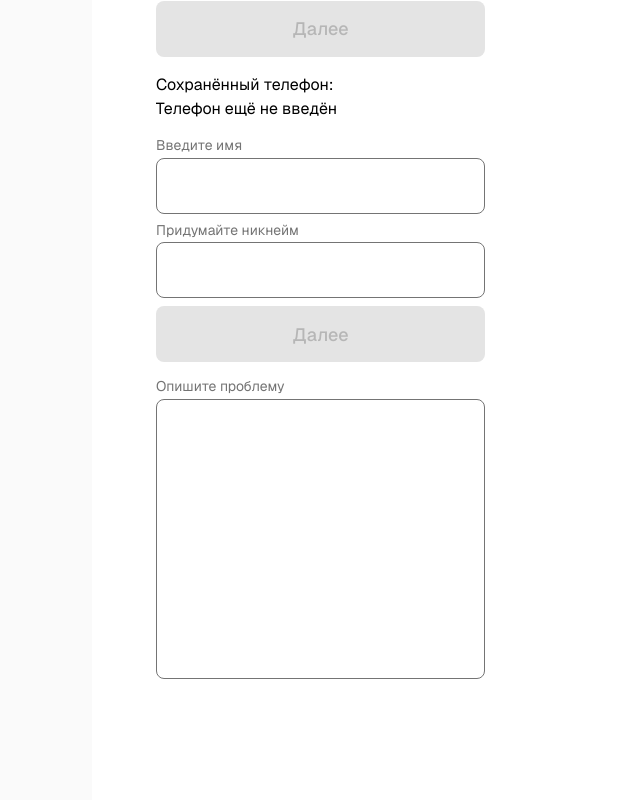
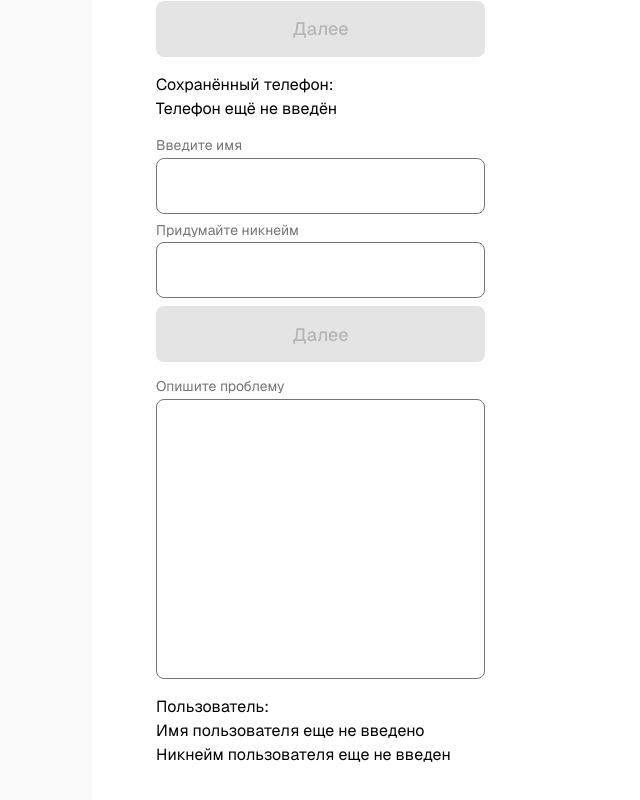
Before and after one commit to akatosphere/chat-frontend-2, a Next.js app: page / in a window 1280 px wide. Shown: the part 212-1012 px from the top of the page, without its empty margins (164-804 px from the left). Built offline with nearby package versions, Linux system fonts and the light colour scheme; no server answers.

Commit message:
feat: стор в userForm

```diff
--- a/app/page.tsx
+++ b/app/page.tsx
@@ -1,12 +1,14 @@
 "use client";
 
-import { usePhoneStore } from "@/features/auth/model/store";
+import { useUserFormStore } from "@/features/auth/model/store";
+import { usePhoneStore } from "@/features/auth/phoneForm/model/store";
 import { PhoneForm } from "@/features/auth/phoneForm/ui/phoneForm";
 import { UserForm } from "@/features/auth/ui/userForm";
 import { FormTextarea } from "@/shared/form/ui/formTextarea";
 
 export default function Home() {
   const phone = usePhoneStore((state) => state.phone);
+  const user = useUserFormStore((store) => store.user);
   return (
     <div className="flex min-h-screen items-center justify-center bg-zinc-50 font-sans text-black dark:bg-black">
       <main className="flex min-h-screen w-full max-w-3xl flex-col items-center gap-4 py-32 px-16 bg-white dark:bg-black sm:items-start">
@@ -17,6 +19,11 @@ export default function Home() {
         </div>
         <UserForm />
         <FormTextarea id="1" label="Опишите проблему" />
+        <div>
+          <h2>Пользователь:</h2>
+          <p>{user.firstName || "Имя пользователя еще не введено"}</p>
+          <p>{user.nickname || "Никнейм пользователя еще не введен"}</p>
+        </div>
       </main>
     </div>
   );
--- a/src/features/auth/model/store.ts
+++ b/src/features/auth/model/store.ts
@@ -1,13 +1,20 @@
 import { create } from 'zustand'
 
-interface PhoneState {
-    phone: string,
-    setPhone: (phone: string) => void;
-    reset: () => void;
+interface UserFormState {
+    user: {
+        firstName: string,
+        nickname: string
+    },
+    setUser: ({firstName, nickname} : {firstName:string, nickname:string}) => void,
+    reset: () => void
+
 }
 
-export const usePhoneStore = create<PhoneState>((set) => ({
-    phone: "",
-    setPhone: (phone) => set({phone}),
-    reset: () => set({phone: ""}),
+export const useUserFormStore = create<UserFormState>((set) => ({
+    user: {
+        firstName: "",
+        nickname: ""
+    },
+    setUser: ({firstName, nickname}) => set({user: {firstName, nickname}}),
+    reset: () => set({user: {firstName: "", nickname: ""}}),
 }))
--- a/src/features/auth/model/validation.ts
+++ b/src/features/auth/model/validation.ts
@@ -1,19 +1,13 @@
 import { z } from "zod";
 
-const phoneSchema = z
+const firstNameSchema = z
   .string()
-  .regex(/^\+7 \d{3} \d{3} \d{2} \d{2}$/, "Неверный формат телефона");
-
-
-
-const firstNameSchema = z
-.string()
   .min(1, "Заполните поле")
   .min(2, "Не менее 2 символов")
   .max(30, "Не более 30 символов")
   .regex(/^[A-Za-zА-Яа-яЁё\s-]+$/, "Только буквы, пробел или тире");
 
-const nickNameSchema = z
+const nicknameSchema = z
 .string()
 .min(1, "Заполните поле")
 .min(5, "Не менее 5 символов")
@@ -22,10 +16,10 @@ const nickNameSchema = z
 
 
 const userFormSchema = z.object({
-    firstName: firstNameSchema,   // твои уже существующие схемы
-    nickName: nickNameSchema,
+    firstName: firstNameSchema,
+    nickname: nicknameSchema,
 });
 
 type UserFormData = z.infer<typeof userFormSchema>;
 
-export {phoneSchema, firstNameSchema, nickNameSchema, userFormSchema, type UserFormData}
+export {firstNameSchema, nicknameSchema, userFormSchema, type UserFormData}
--- a/src/features/auth/ui/userForm.tsx
+++ b/src/features/auth/ui/userForm.tsx
@@ -6,6 +6,7 @@ import { Button } from "@/shared/shadcn/ui/button";
 import { FormInput } from "@/shared/form/ui/formInput";
 import { UserFormData, userFormSchema } from "../model/validation";
 import { useForm } from 'react-hook-form';
+import { useUserFormStore } from '../model/store';
 
 
 type UserFormProps = {
@@ -28,13 +29,15 @@ export const UserForm : React.FC<UserFormProps> = ({
         reValidateMode: "onChange",
         defaultValues: {
             firstName: "",
-            nickName: "",
+            nickname: "",
         },
     });
 
+    const setUser = useUserFormStore((state) => state.setUser);
     const onSubmit = (data: UserFormData) => {
-        console.log("Форма отправлена:", data);
+        setUser(data)
         reset();
+
     }
 
     watch();
@@ -49,10 +52,10 @@ export const UserForm : React.FC<UserFormProps> = ({
                 {...register("firstName")}
             />
             <FormInput
-                id="nickName"
+                id="nickname"
                 label="Придумайте никнейм"
-                error={errors.nickName?.message}
-                {...register("nickName")}
+                error={errors.nickname?.message}
+                {...register("nickname")}
             />
             <Button
                 variant="default"
```
Also changed, not shown: 1 other file (tests, documents, lock files or other folders).
